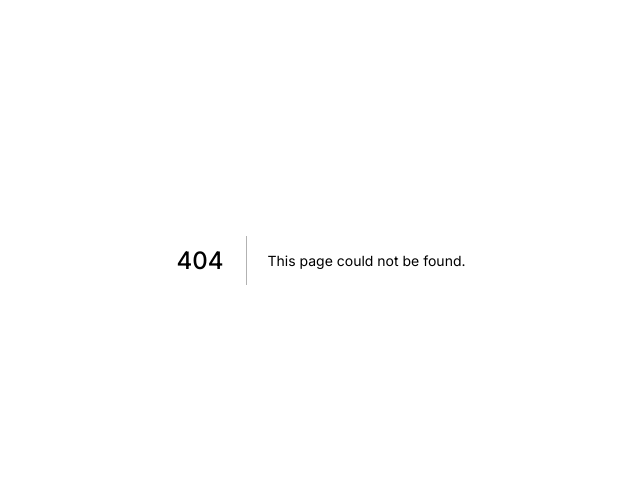
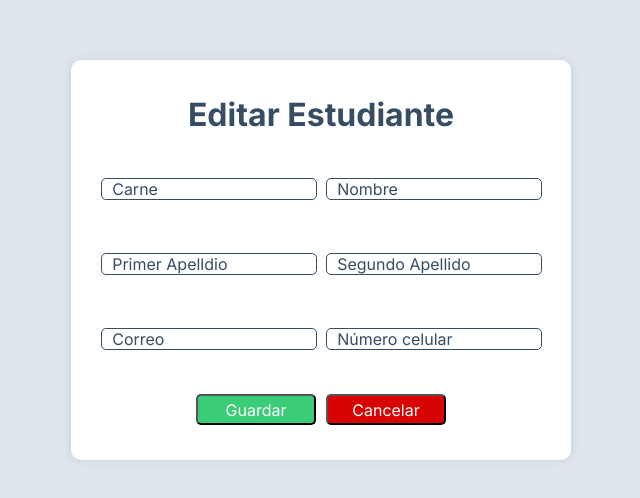
Before and after one commit to VonNeumannn/TeamTEC, a Next.js app: page /edit_student in a window 1280 px wide. Before the commit this address had no page. Shown: the part 140-638 px from the top of the page, without its empty margins (319-959 px from the left). Built offline with nearby package versions, Linux system fonts and the light colour scheme; no server answers; the database is empty.

Commit message:
feat: edit student

```diff
--- a/package.json
+++ b/package.json
@@ -12,7 +12,8 @@
     "firebase": "^10.11.1",
     "next": "^14.2.2",
     "react": "^18",
-    "react-dom": "^18"
+    "react-dom": "^18",
+    "react-router-dom": "^6.23.0"
   },
   "devDependencies": {
     "@types/node": "^20",
--- a/src/app/DAO/estudiantedao/daoEstudiante.ts
+++ b/src/app/DAO/estudiantedao/daoEstudiante.ts
@@ -53,18 +53,28 @@ export async function deleteStudent(id : string): Promise<boolean> {
     }
 }
 
-export async function updateStudent(id: string, newData: any): Promise<boolean> {
+export async function updateStudent(id: string, newData: Estudiante): Promise<boolean> {
   try {
     const database = db;
     const studentsRef = collection(database, 'estudiantes');
-    const studentQuery = query(studentsRef, where("idStudent", "==", id));
+    const studentData = {
+      carne: newData.carne,
+      nombre: newData.nombre,
+      primerApellido: newData.primerApellido,
+      segundoApellido: newData.segundoApellido,
+      correo: newData.correo,
+      celular: newData.celular,
+      sede: newData.sede,
+    };
+    const studentQuery = query(studentsRef, where("carne", "==", id));
     const querySnapshot = await getDocs(studentQuery);
     if (querySnapshot.empty) {
+      console.log("hemos fallado")
       return false;
     }
-    querySnapshot.forEach(async (doc) => {
-      await updateDoc(doc.ref, newData);
-    });
+    await Promise.all(querySnapshot.docs.map(async (doc) => {
+      await updateDoc(doc.ref, studentData);
+    }));
     return true;
   } catch (error) {
     console.error("Error updating student:", error);
--- a/src/app/edit_student/[id]/page.tsx
+++ b/src/app/edit_student/page.tsx
@@ -1,25 +1,36 @@
 'use client';
-import styles from '../../page.module.css';
+import styles from '../page.module.css';
+import { useRouter } from 'next/navigation';
 import React, { useState, useEffect } from 'react';
 import Link from 'next/link';
-import { handlerOneLoad, reloadPageAfterOperation } from "../../../controller/studentsController";
-import Estudiante from "../../../model/Estudiante";
-import { useRouter } from 'next/router';
+import { handlerOneLoad, reloadPageAfterOperation, handlerUpdateController } from "../../controller/studentsController";
+import Estudiante from "../../model/Estudiante";
 
-interface Params {
-    id: string;
-}
-
-export default function StudentEdit(params:Params) {
-    const { id } = params;
-    console.log(id);
+export default function StudentEdit() {
+    const router = useRouter();
     const [loadData, setloadData]= useState<Estudiante[]>([]);
+    const [data, setData] = useState({
+        carne: '',
+        nombre: '',
+        primerApellido: '',
+        segundoApellido: '',
+        correo: '',
+        celular: ''
+    });
+    let carne = '';
+    const storedData = localStorage.getItem("student");
+    if (storedData) {
+        const studentData = JSON.parse(storedData);
+        carne = studentData.carne;
+    } else {
+        console.log("No data found in localStorage for key 'student'");
+    }
 
     useEffect(() => {
         const fetchData = async () => {
             try {
-                const loadData = await handlerOneLoad(id);
-                setloadData(loadData);
+                const loadData = await handlerOneLoad(carne);
+                setloadData([...loadData]);
             } catch (error) {
                 console.error('Error fetching data:', error);
             }
@@ -27,14 +38,20 @@ export default function StudentEdit(params:Params) {
         fetchData();
     }, []);
 
-    const [data, setData] = useState({
-        carne: '208090874',
-        nombre: 'Manuel',
-        primerApellido: 'Rodríguez',
-        segundoApellido: 'Murillo',
-        correo: 'm.aleandro00@gmail.com',
-        celular: '87534159'
-    });
+    useEffect(() => {
+        if (loadData.length > 0) {
+            setData({
+                carne: loadData[0].carne,
+                nombre: loadData[0].nombre,
+                primerApellido: loadData[0].primerApellido,
+                segundoApellido: loadData[0].segundoApellido,
+                correo: loadData[0].correo,
+                celular: loadData[0].celular
+            });
+        }
+    }, [loadData]);
+
+
 
 
     const handleChange = (e: React.ChangeEvent<HTMLInputElement>) => {
@@ -45,7 +62,18 @@ export default function StudentEdit(params:Params) {
     };
 
     function handleEdit() {
-        console.log(`Editing item: ${data.carne} ${data.nombre} ${data.primerApellido} ${data.segundoApellido} ${data.correo} ${data.celular}`);
+        const student: Estudiante = new Estudiante (
+            data.carne,
+            data.nombre,
+            data.primerApellido,
+            data.segundoApellido,
+            data.correo,
+            data.celular,
+            loadData[0].sede
+          );
+        handlerUpdateController(loadData[0].carne, student);
+        reloadPageAfterOperation();
+        router.push('/viewStudents');
         // Aquí puedes agregar el código para editar el item
     }
 
@@ -88,7 +116,7 @@ export default function StudentEdit(params:Params) {
 
             <div style={{ display: 'flex', gap: '10px' }}> {/* Contenedor de botones */}
                 <button className={styles.greenButton} onClick={() =>  handleEdit()} style={{ width: '120px' }} >Guardar</button>
-                <button className={styles.deleteButton} onClick={() => {}} style={{ width: '120px' }} >Cancelar</button>
+                <button className={styles.deleteButton} onClick={() => {router.push('/viewStudents'); }} style={{ width: '120px' }} >Cancelar</button>
             </div>
         </div>
     </main>
--- a/src/controller/studentsController.ts
+++ b/src/controller/studentsController.ts
@@ -1,5 +1,5 @@
 import Estudiante from "../model/Estudiante";
-import { loadStudents, addStudent, deleteStudent, loadOneStudent } from "../app/DAO/estudiantedao/daoEstudiante";
+import { loadStudents, addStudent, deleteStudent, loadOneStudent, updateStudent } from "../app/DAO/estudiantedao/daoEstudiante";
 import { useRouter } from "next/router";
 
 
@@ -52,7 +52,16 @@ export const handlerAddData = async (students: Estudiante[]) => {
         console.error("Error loading students:", error);
         return false;
     }
+};
 
+export const handlerUpdateController = async (id:string, student: Estudiante) => {
+    try{
+        await updateStudent(id, student);
+        return true;
+    } catch (error) {
+        console.error("Error loading students:", error);
+        return false;
+    }
 };
 
 export const handleDeleteController = async (id: string) => {
@@ -74,3 +83,18 @@ export const reloadPageAfterOperation = async () => {
       console.error("An error occurred during the operation:", error);
     }
   };
+
+export const handlerPassData = async (student: Estudiante) => {
+    try{
+        setLocalStorage(student);
+        return true;
+    } catch (error) {
+        console.error("Error loading students:", error);
+        return false;
+    }
+
+};
+
+const setLocalStorage = (student : studentData) => {
+    localStorage.setItem("student", JSON.stringify(student));
+}
```
Also changed, not shown: src/app/viewStudents/page.tsx (+3 -4 lines), 1 other file (tests, documents, lock files or other folders).
